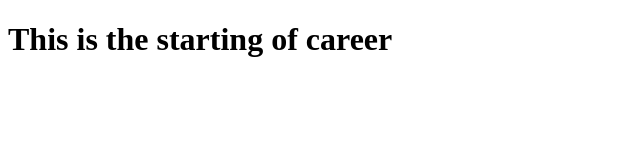
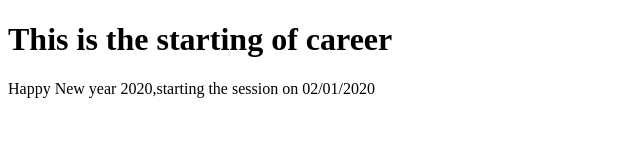
Before and after one commit to Nelson-max/Nelson, a plain HTML site: page index.html in a window 1280 px wide. Shown: the whole page, without its empty margins (0-640 px from the left). Drawn offline with Linux system fonts and the light colour scheme.

Commit message:
Adding paragraph

```diff
--- a/index.html
+++ b/index.html
@@ -8,5 +8,6 @@
 </head>
 <body>
     <h1>This is the starting of career</h1>
+    <p>Happy New year 2020,starting the session on 02/01/2020</p>
 </body>
 </html>
```
